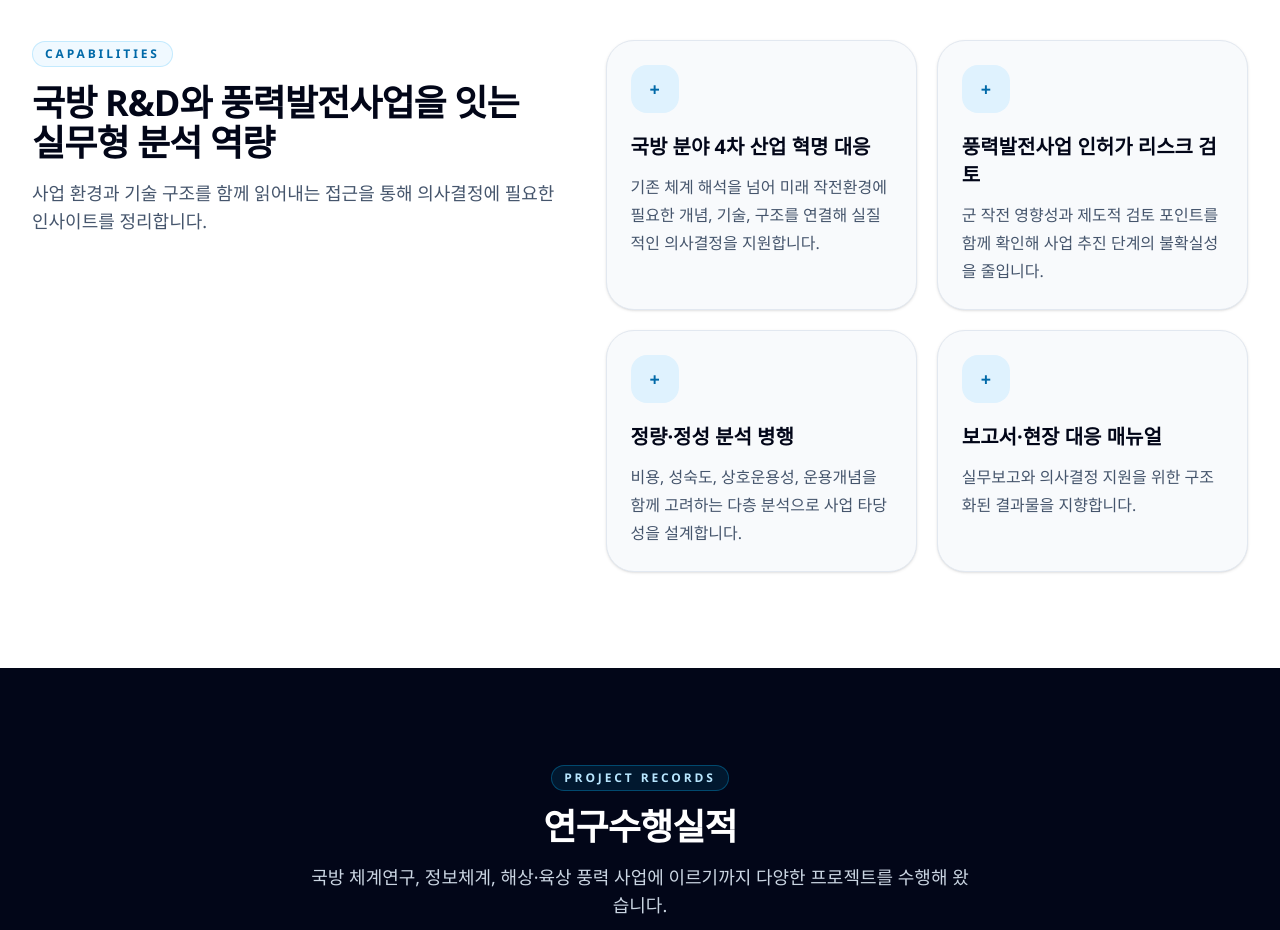
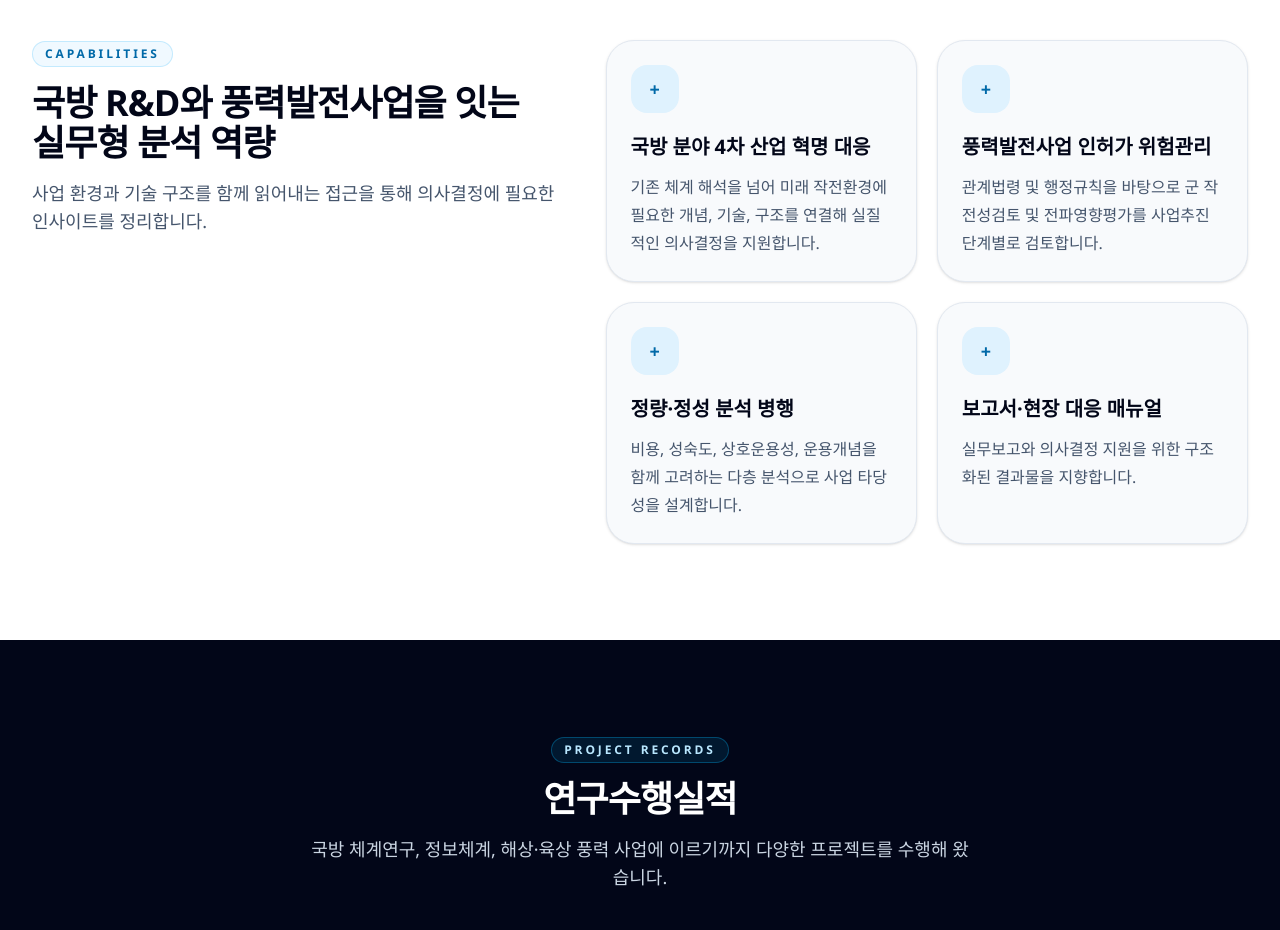
Before and after one commit to giuhyoung/ceg_website, a React (Vite) app: page / in a window 1280 px wide. Shown: the part 3020-3950 px from the top of the page. Built offline with nearby package versions, Linux system fonts and the light colour scheme; a web font is replaced by a local one.

Commit message:
핵심역량 문구수정

```diff
--- a/src/content/siteContent.js
+++ b/src/content/siteContent.js
@@ -70,9 +70,9 @@ export const capabilities = [
       '기존 체계 해석을 넘어 미래 작전환경에 필요한 개념, 기술, 구조를 연결해 실질적인 의사결정을 지원합니다.',
   },
   {
-    title: '풍력발전사업 인허가 리스크 검토',
+    title: '풍력발전사업 인허가 위험관리',
     description:
-      '군 작전 영향성과 제도적 검토 포인트를 함께 확인해 사업 추진 단계의 불확실성을 줄입니다.',
+      '관계법령 및 행정규칙을 바탕으로 군 작전성검토 및 전파영향평가를 사업추진단계별로 검토합니다.',
   },
   {
     title: '정량·정성 분석 병행',
```
